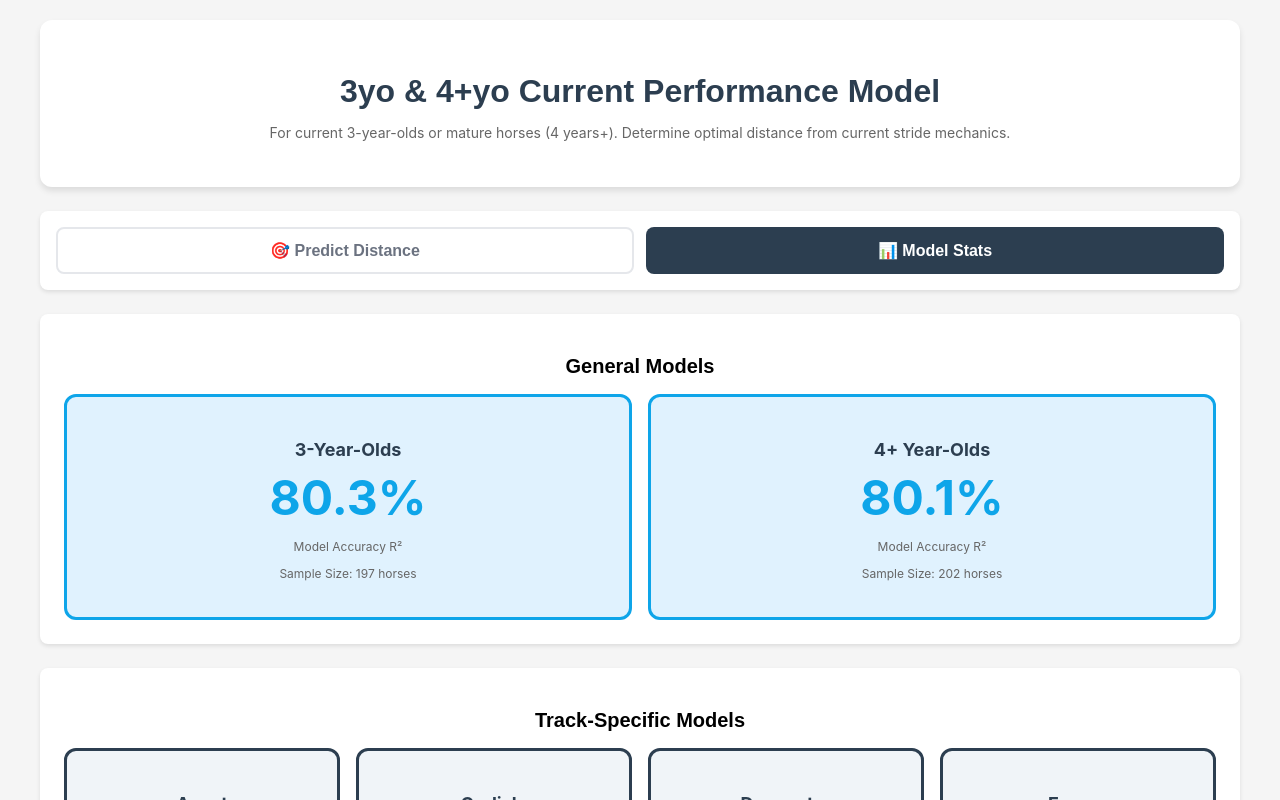
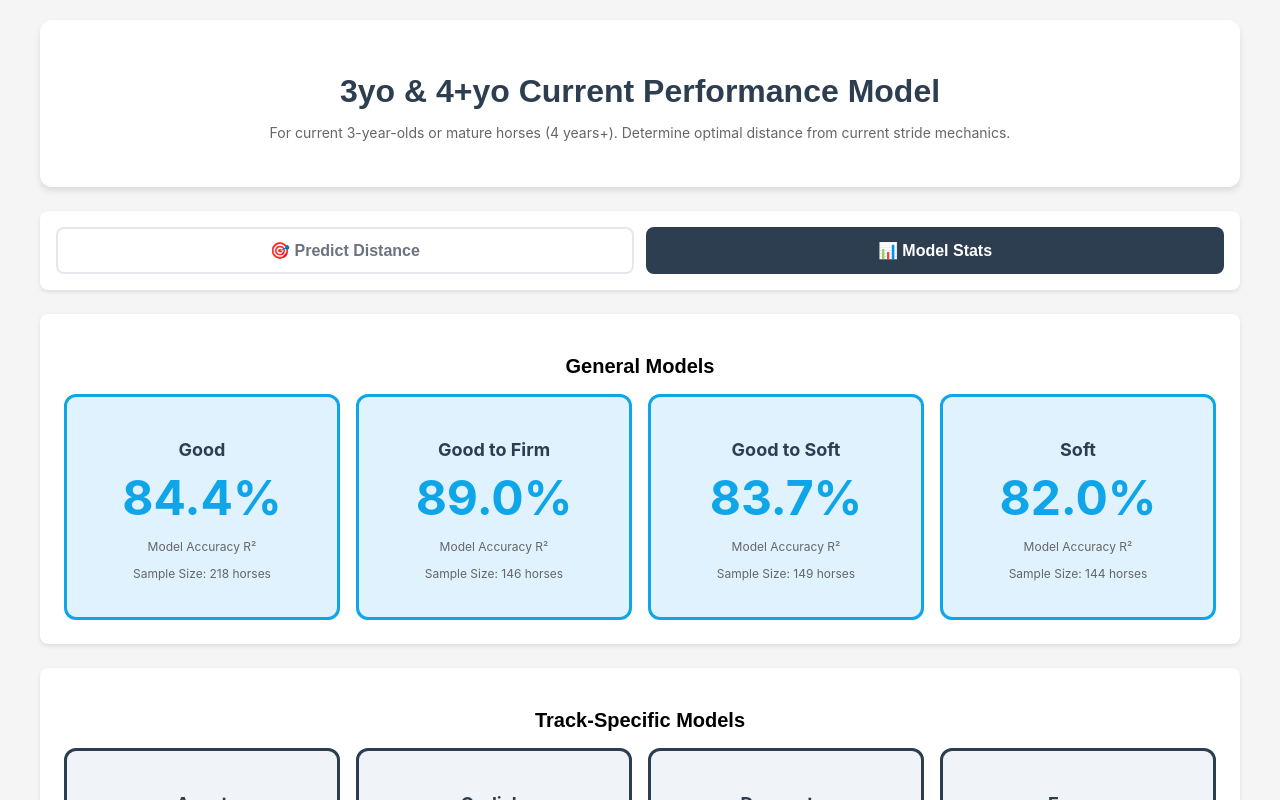
Before and after one commit to bet4bettor-svg/current-3yo-4yo, a React (Create React App) app: page / in a window 1280 px wide. Both pictures are taken after a click on the button "📊 Model Stats". Shown: the top 800 px of the page. Built offline with nearby package versions, Linux system fonts and the light colour scheme.

Commit message:
Replace age-split GM with going-specific GMs

```diff
--- a/src/App.js
+++ b/src/App.js
@@ -1,5 +1,4 @@
-import React, { useState, useMemo } from 'react';
-import { defaultData } from './data/trainingData';
+import React, { useState } from 'react';
 
 const TRACK_MODELS = {
   Carlisle:          { b0: 241.3096, b1: -156.3957, b2: -4.7794, b3: 30.2822, n: 165, r2: 76.10 },
@@ -21,96 +20,30 @@ const TRACK_MODELS = {
   'Newmarket Rowley': { b0: 75.746, b1: -6.468, b2: -5.042, b3: -2.764, n: 229, r2: 83.85 },
 };
 
+const GENERAL_MODELS = {
+  Good: { b0: 443.52, b1: -242.83, b2: -31.24, b3: 30.10, b4: 11.47, n: 218, r2: 84.41, label: 'Good' },
+  GtF:  { b0: 516.02, b1: -276.36, b2: -40.28, b3: 30.76, b4: 15.48, n: 146, r2: 88.96, label: 'Good to Firm' },
+  GtS:  { b0: 336.29, b1: -213.72, b2: -11.18, b3: 36.22, b4: 3.22,  n: 149, r2: 83.74, label: 'Good to Soft' },
+  Soft: { b0: 474.83, b1: -238.83, b2: -43.60, b3: 21.90, b4: 16.91, n: 144, r2: 81.98, label: 'Soft' },
+};
+
 const Current3yo4yo = () => {
   const [view, setView] = useState('predict');
   const [track, setTrack] = useState('General');
+  const [going, setGoing] = useState('Good');
   const [predictInputs, setPredictInputs] = useState({
-    age: 3,
     spsAvg: 2.30,
     slAvg: 7.5
   });
-  const [customData] = useState(null);
-
-  const data = customData || defaultData;
-  const data3yo = useMemo(() => data.filter(h => h.age === 3), [data]);
-  const data4plus = useMemo(() => data.filter(h => h.age >= 4), [data]);
-
-  const calculateModelStats = (dataset) => {
-    const n = dataset.length;
-    if (n < 10) return null;
-
-    const distances = dataset.map(d => d.distance);
-    const spsVals   = dataset.map(d => d.spsAvg);
-    const slVals    = dataset.map(d => d.slAvg);
-
-    const meanFn = arr => arr.reduce((a, b) => a + b, 0) / n;
-    const correlation = (x, y) => {
-      const mX = meanFn(x), mY = meanFn(y);
-      const num = x.reduce((s, xi, i) => s + (xi - mX) * (y[i] - mY), 0);
-      const dX  = Math.sqrt(x.reduce((s, xi) => s + Math.pow(xi - mX, 2), 0));
-      const dY  = Math.sqrt(y.reduce((s, yi) => s + Math.pow(yi - mY, 2), 0));
-      return num / (dX * dY);
-    };
-    const spsAvgCorr = correlation(spsVals, distances);
-    const slAvgCorr  = correlation(slVals,  distances);
-
-    const X = dataset.map(d => [1, d.spsAvg, d.slAvg, d.spsAvg * d.spsAvg]);
-    const y = distances;
-    const k = 4;
-
-    const XtX = Array.from({ length: k }, (_, i) =>
-      Array.from({ length: k }, (_, j) =>
-        X.reduce((s, row) => s + row[i] * row[j], 0)
-      )
-    );
-
-    const Xty = Array.from({ length: k }, (_, i) =>
-      X.reduce((s, row, r) => s + row[i] * y[r], 0)
-    );
-
-    const invertMatrix = (M) => {
-      const sz = M.length;
-      const aug = M.map((row, i) => [
-        ...row,
-        ...Array.from({ length: sz }, (_, j) => (i === j ? 1 : 0))
-      ]);
-      for (let col = 0; col < sz; col++) {
-        const pivot = aug[col][col];
-        if (Math.abs(pivot) < 1e-12) return null;
-        for (let c = 0; c < sz * 2; c++) aug[col][c] /= pivot;
-        for (let row = 0; row < sz; row++) {
-          if (row === col) continue;
-          const factor = aug[row][col];
-          for (let c = 0; c < sz * 2; c++) aug[row][c] -= factor * aug[col][c];
-        }
-      }
-      return aug.map(row => row.slice(sz));
-    };
-
-    const XtXinv = invertMatrix(XtX);
-    if (!XtXinv) return null;
-
-    const coefficients = Array.from({ length: k }, (_, i) =>
-      XtXinv[i].reduce((s, val, j) => s + val * Xty[j], 0)
-    );
-
-    const predictions = X.map(row =>
-      row.reduce((s, val, i) => s + val * coefficients[i], 0)
-    );
-    const meanY  = meanFn(y);
-    const ssRes  = y.reduce((s, yi, i) => s + Math.pow(yi - predictions[i], 2), 0);
-    const ssTot  = y.reduce((s, yi)    => s + Math.pow(yi - meanY, 2), 0);
-    const rSquared = 1 - (ssRes / ssTot);
-
-    return { spsAvgCorr, slAvgCorr, coefficients, rSquared, n };
-  };
-
-  // eslint-disable-next-line react-hooks/exhaustive-deps
-  const stats3yo = useMemo(() => calculateModelStats(data3yo), [data3yo]);
-  // eslint-disable-next-line react-hooks/exhaustive-deps
-  const stats4plus = useMemo(() => calculateModelStats(data4plus), [data4plus]);
 
   const isTrackModel = track !== 'General' && TRACK_MODELS[track];
+
+  const handleTrackChange = (newTrack) => {
+    setTrack(newTrack);
+    if (newTrack === 'General') {
+      setGoing('Good');
+    }
+  };
 
   return (
     <div style={{ minHeight: '100vh', background: '#f5f5f5', padding: '20px', fontFamily: 'Inter, sans-serif' }}>
@@ -167,31 +100,14 @@ const Current3yo4yo = () => {
             <div style={{ background: 'white', borderRadius: '8px', boxShadow: '0 2px 4px rgba(0,0,0,0.1)', padding: '24px', marginBottom: '24px' }}>
               <h2 style={{ fontSize: '20px', fontWeight: 'bold', marginBottom: '16px', textAlign: 'center', fontFamily: 'Work Sans, sans-serif' }}>General Models</h2>
               <div style={{ display: 'grid', gridTemplateColumns: 'repeat(auto-fit, minmax(250px, 1fr))', gap: '16px' }}>
-                <div style={{ padding: '24px', borderRadius: '12px', border: '3px solid #0ea5e9', background: '#e0f2fe', textAlign: 'center' }}>
-                  <h3 style={{ fontSize: '18px', fontWeight: 'bold', color: '#2C3E50', marginBottom: '8px' }}>3-Year-Olds</h3>
-                  {stats3yo ? (
-                    <>
-                      <div style={{ fontSize: '48px', fontWeight: 'bold', color: '#0ea5e9' }}>{(stats3yo.rSquared * 100).toFixed(1)}%</div>
+                {Object.entries(GENERAL_MODELS).map(([key, m]) => (
+                  <div key={key} style={{ padding: '24px', borderRadius: '12px', border: '3px solid #0ea5e9', background: '#e0f2fe', textAlign: 'center' }}>
+                    <h3 style={{ fontSize: '18px', fontWeight: 'bold', color: '#2C3E50', marginBottom: '8px' }}>{m.label}</h3>
+                    <div style={{ fontSize: '48px', fontWeight: 'bold', color: '#0ea5e9' }}>{m.r2.toFixed(1)}%</div>
                     <p style={{ fontSize: '12px', color: '#666' }}>Model Accuracy R²</p>
-                      <p style={{ fontSize: '12px', color: '#666' }}>Sample Size: {stats3yo.n} horses</p>
-                    </>
-                  ) : (
-                    <p style={{ color: '#999', fontSize: '14px' }}>Need 10+ horses</p>
-                  )}
+                    <p style={{ fontSize: '12px', color: '#666' }}>Sample Size: {m.n} horses</p>
                   </div>
-
-                <div style={{ padding: '24px', borderRadius: '12px', border: '3px solid #0ea5e9', background: '#e0f2fe', textAlign: 'center' }}>
-                  <h3 style={{ fontSize: '18px', fontWeight: 'bold', color: '#2C3E50', marginBottom: '8px' }}>4+ Year-Olds</h3>
-                  {stats4plus ? (
-                    <>
-                      <div style={{ fontSize: '48px', fontWeight: 'bold', color: '#0ea5e9' }}>{(stats4plus.rSquared * 100).toFixed(1)}%</div>
-                      <p style={{ fontSize: '12px', color: '#666' }}>Model Accuracy R²</p>
-                      <p style={{ fontSize: '12px', color: '#666' }}>Sample Size: {stats4plus.n} horses</p>
-                    </>
-                  ) : (
-                    <p style={{ color: '#999', fontSize: '14px' }}>Need 10+ horses</p>
-                  )}
-                </div>
+                ))}
               </div>
             </div>
 
@@ -216,46 +132,37 @@ const Current3yo4yo = () => {
         {view === 'predict' && (
           <div style={{ background: 'white', borderRadius: '8px', boxShadow: '0 2px 4px rgba(0,0,0,0.1)', padding: '24px' }}>
             <h2 style={{ fontSize: '18px', fontWeight: 'bold', marginBottom: '12px', fontFamily: 'Work Sans, sans-serif' }}>Predict Current Optimal Distance</h2>
-            <div style={{ display: 'grid', gridTemplateColumns: '1fr 1fr 1fr 1fr', gap: '12px', marginBottom: '12px' }}>
+            <div style={{ display: 'grid', gridTemplateColumns: isTrackModel ? '1fr 1fr 1fr' : '1fr 1fr 1fr 1fr', gap: '12px', marginBottom: '12px' }}>
               <div>
                 <label style={{ display: 'block', fontSize: '12px', marginBottom: '4px', color: '#2C3E50', minHeight: '32px' }}>Track</label>
                 <select
                   value={track}
-                  onChange={(e) => setTrack(e.target.value)}
+                  onChange={(e) => handleTrackChange(e.target.value)}
                   style={{ width: '100%', padding: '8px', border: '1px solid #ddd', borderRadius: '4px', fontSize: '14px' }}
                 >
                   <option value="General">General</option>
-                  <option value="Ascot">Ascot</option>
-                  <option value="Carlisle">Carlisle</option>
-                  <option value="Doncaster">Doncaster</option>
-                  <option value="Epsom">Epsom</option>
-                  <option value="Goodwood">Goodwood</option>
-                  <option value="Haydock">Haydock</option>
-                  <option value="Kempton">Kempton</option>
-                  <option value="Lingfield">Lingfield</option>
-                  <option value="Newbury">Newbury</option>
-                  <option value="Newcastle">Newcastle</option>
-                  <option value="Newmarket Rowley">Newmarket Rowley</option>
-                  <option value="Pontefract">Pontefract</option>
-                  <option value="Ripon">Ripon</option>
-                  <option value="Sandown">Sandown</option>
-                  <option value="Windsor">Windsor</option>
-                  <option value="Wolverhampton">Wolverhampton</option>
-                  <option value="York">York</option>
+                  {Object.keys(TRACK_MODELS).sort().map(name => (
+                    <option key={name} value={name}>{name}</option>
+                  ))}
                 </select>
               </div>
+
+              {!isTrackModel && (
                 <div>
-                <label style={{ display: 'block', fontSize: '12px', marginBottom: '4px', color: '#2C3E50', minHeight: '32px' }}>Age {isTrackModel && <span style={{ color: '#999' }}>(ignored)</span>}</label>
+                  <label style={{ display: 'block', fontSize: '12px', marginBottom: '4px', color: '#2C3E50', minHeight: '32px' }}>Going</label>
                   <select
-                  value={predictInputs.age}
-                  onChange={(e) => setPredictInputs({...predictInputs, age: parseInt(e.target.value)})}
-                  disabled={isTrackModel}
-                  style={{ width: '100%', padding: '8px', border: '1px solid #ddd', borderRadius: '4px', fontSize: '14px', opacity: isTrackModel ? 0.5 : 1 }}
+                    value={going}
+                    onChange={(e) => setGoing(e.target.value)}
+                    style={{ width: '100%', padding: '8px', border: '1px solid #ddd', borderRadius: '4px', fontSize: '14px' }}
                   >
-                  <option value={3}>3yo</option>
-                  <option value={4}>4+yo</option>
+                    <option value="Good">Good</option>
+                    <option value="GtF">Good to Firm</option>
+                    <option value="GtS">Good to Soft</option>
+                    <option value="Soft">Soft</option>
                   </select>
                 </div>
+              )}
+
               <div>
                 <label style={{ display: 'block', fontSize: '12px', marginBottom: '4px', color: '#2C3E50', minHeight: '32px' }}>Average SPS (Hz)</label>
                 <input
@@ -279,21 +186,23 @@ const Current3yo4yo = () => {
             </div>
 
             {(() => {
+              const sps = predictInputs.spsAvg;
+              const sl = predictInputs.slAvg;
               let prediction, modelLabel, r2, sampleN;
 
               if (isTrackModel) {
                 const m = TRACK_MODELS[track];
-                prediction = m.b0 + m.b1 * predictInputs.spsAvg + m.b2 * predictInputs.slAvg + m.b3 * predictInputs.spsAvg * predictInputs.spsAvg;
+                prediction = m.b0 + m.b1 * sps + m.b2 * sl + m.b3 * sps * sps;
                 modelLabel = track;
                 r2 = m.r2;
                 sampleN = m.n;
               } else {
-                const currentStats = predictInputs.age === 3 ? stats3yo : stats4plus;
-                if (!currentStats) return <p style={{ textAlign: 'center', color: '#999', fontSize: '14px' }}>Not enough data</p>;
-                prediction = currentStats.coefficients[0] + currentStats.coefficients[1] * predictInputs.spsAvg + currentStats.coefficients[2] * predictInputs.slAvg + currentStats.coefficients[3] * predictInputs.spsAvg * predictInputs.spsAvg;
-                modelLabel = predictInputs.age === 3 ? '3-Year-Old' : '4+ Years';
-                r2 = currentStats.rSquared * 100;
-                sampleN = currentStats.n;
+                const gm = GENERAL_MODELS[going];
+                prediction = gm.b0 + gm.b1 * sps + gm.b2 * sl + gm.b3 * sps * sps + gm.b4 * sps * sl;
+
+                modelLabel = gm.label;
+                r2 = gm.r2;
+                sampleN = gm.n;
               }
 
               return (
```
Lines whose indentation alone changed are shown as unchanged.
